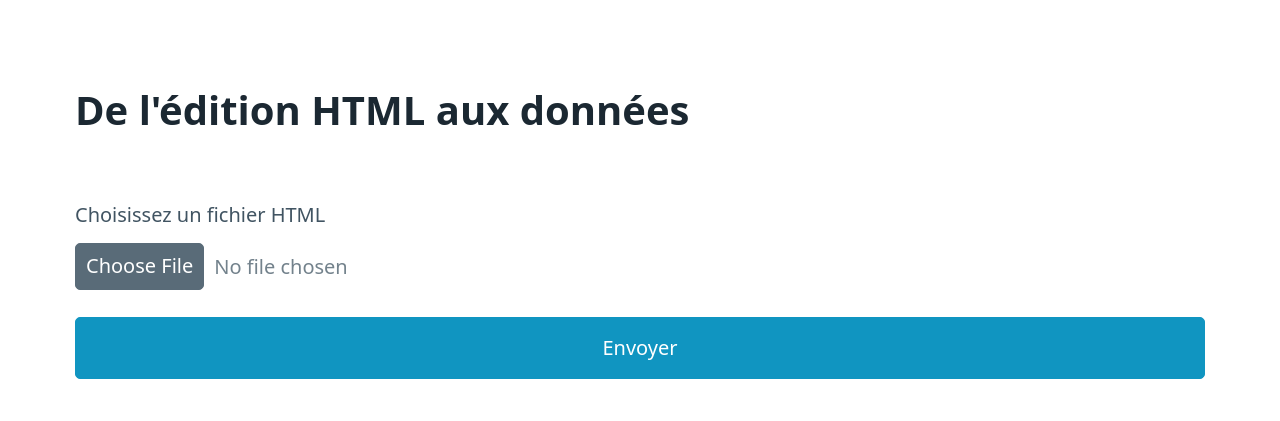
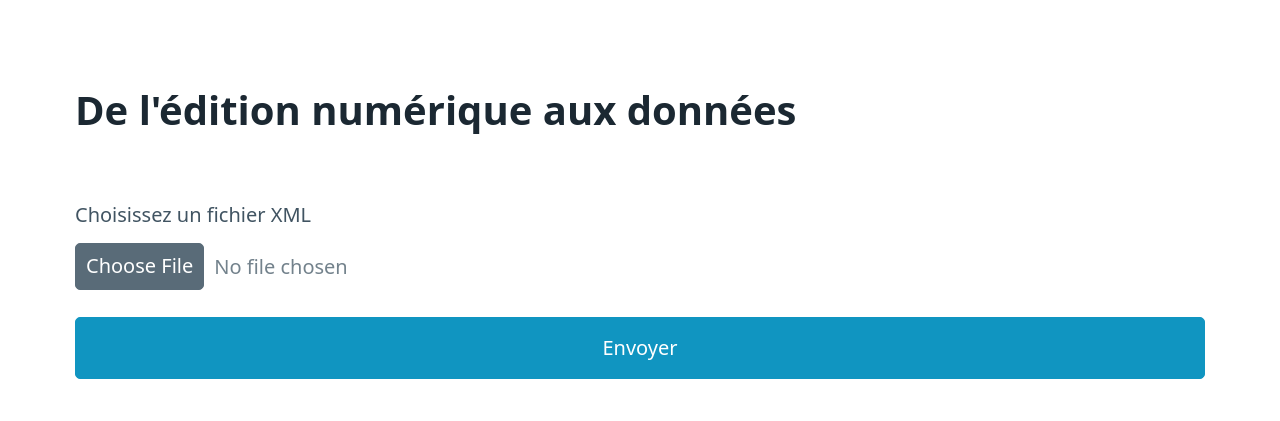
Before and after one commit to PirehP1/html_to_historical_data, a Flask app: page / in a window 1280 px wide. Shown: the top 421 px of the page. Run offline with Flask 3, Linux system fonts and the light colour scheme.

Commit message:
Update index.html
Màj titre pour prise en charge XML

```diff
--- a/templates/index.html
+++ b/templates/index.html
@@ -1,17 +1,21 @@
 <!doctype html>
-<html lang="en">
+<html lang="fr">
   <head>
     <meta charset="utf-8">
     <meta name="viewport" content="width=device-width, initial-scale=1">
     <link rel="stylesheet" href="https://unpkg.com/@picocss/pico@1.*/css/pico.min.css">
-    <title>De l'édition HTML aux données</title>
+    <title>De l'édition numérique aux données</title>
   </head>
   <body>
     <main class="container">
-      <h1>De l'édition HTML aux données</h1>
+      <h1>De l'édition numérique aux données</h1>
 
       <form action="{{ url_for('getfile') }}" method = "post" enctype="multipart/form-data">
-       <label for="file">Choisissez un fichier HTML</label>
+	<!-- <label for="element">Indiquez le nom de la balise contenant l'entité nommée</label> -->
+	<!-- <input type="text" id="element" name="element"> -->
+	<!-- <label for="element">Indiquez le nom de l'attribut contenant l'URI</label> -->
+	<!-- <input type="text" id="attribut" name="attribut"> -->
+       <label for="file">Choisissez un fichier XML</label>
         <input type="file" id="file" name="file">
         <input type="submit" value="Envoyer" />
       </form>
```
